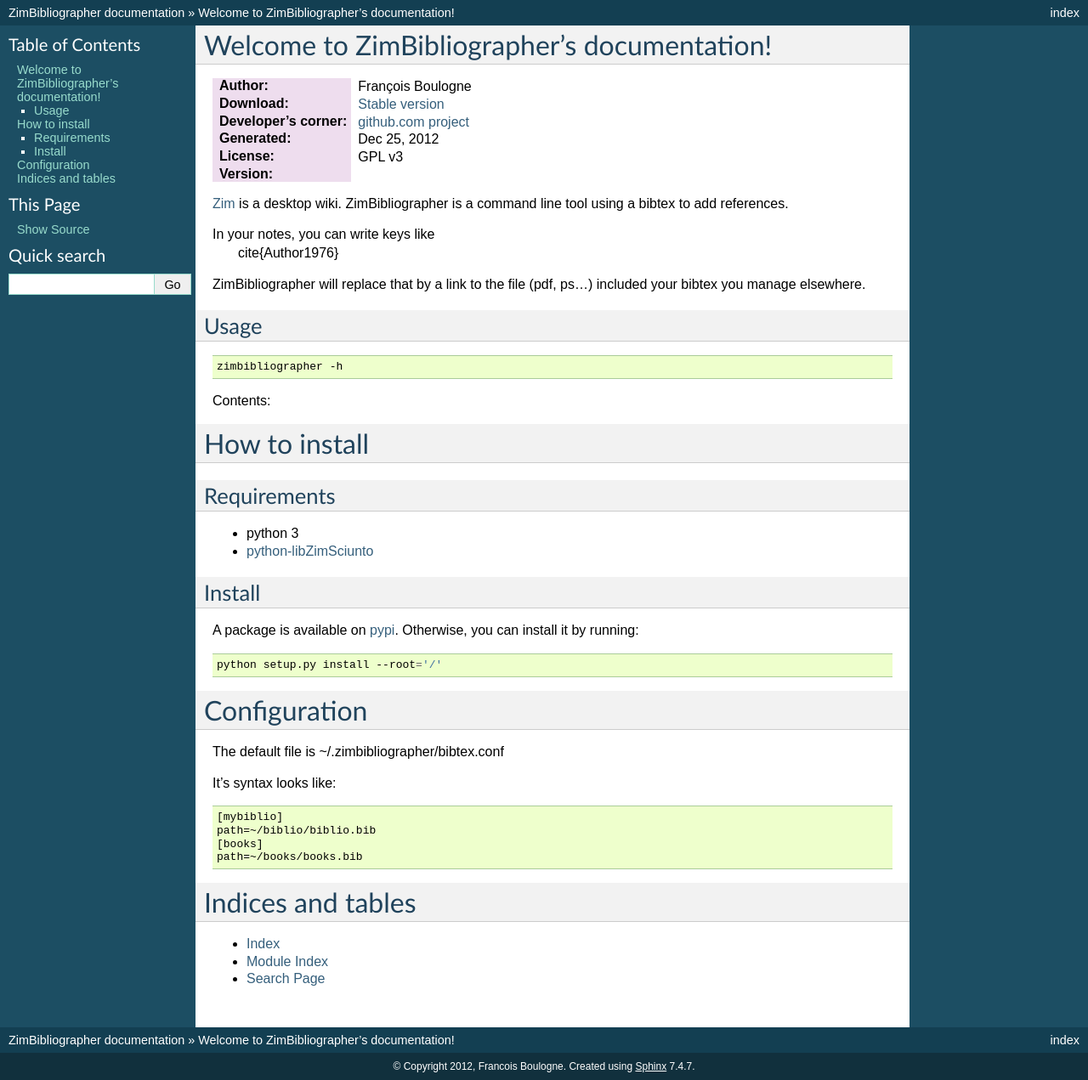
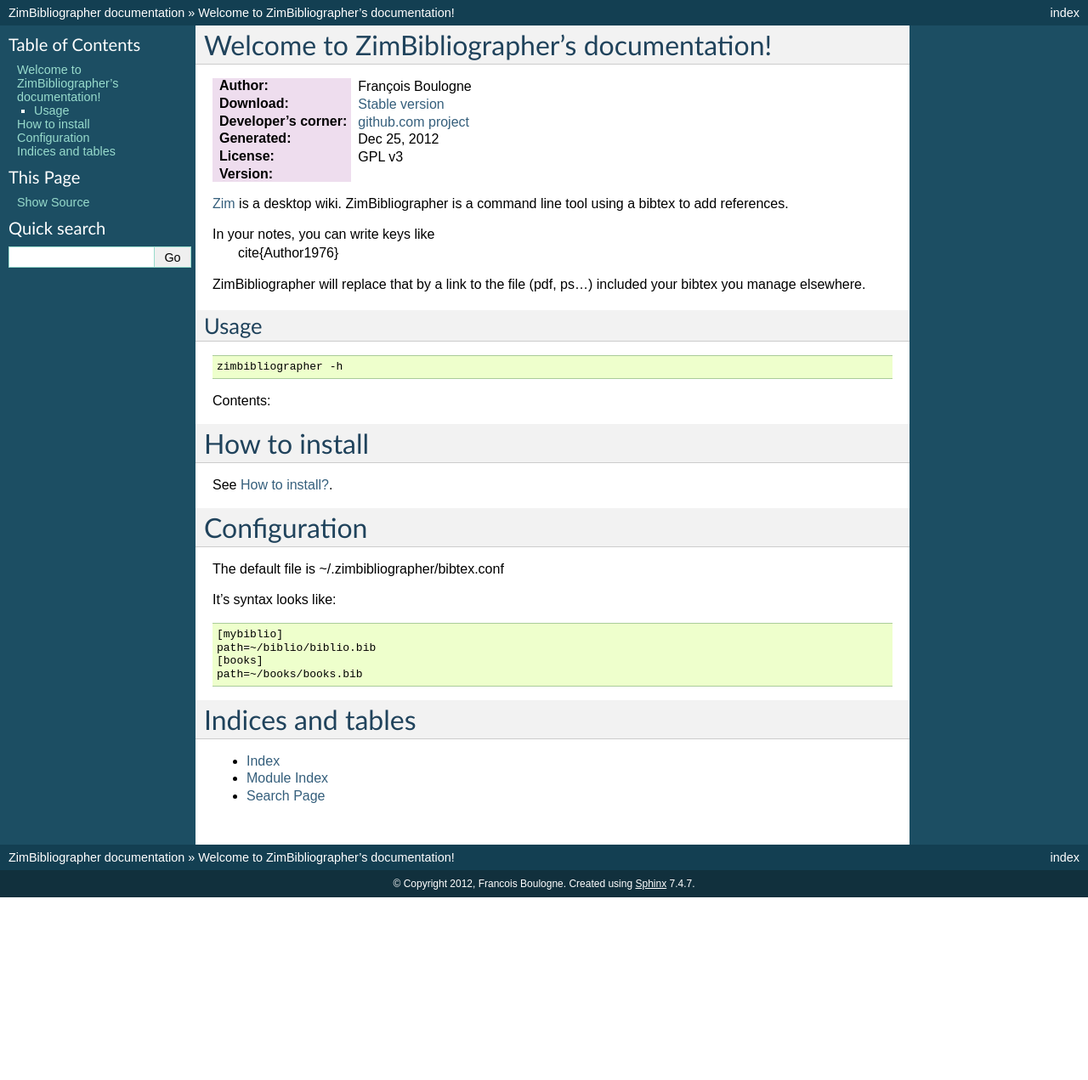
Before and after one commit to DarioGT/ZimBibliographer, a Sphinx documentation site: the page built from doc/index.rst, in a window 1280 px wide. Shown: the whole page at 85% size. Built offline with Sphinx 7.4.7, drawn with Linux system fonts in a browser that asks for light colours; formulas are drawn with MathJax 3; after the commit the page ends 1056 px from its top, so only the background shows below that.

Commit message:
add install procedure

```diff
--- a/doc/index.rst
+++ b/doc/index.rst
@@ -40,24 +40,7 @@
 How to install
 ==============
 
-Requirements
-------------
-
-* python 3
-* `python-libZimSciunto <http://pypi.python.org/pypi/libZimSciunto/>`_
-
-Install
--------
-
-A package is available on `pypi <http://pypi.python.org/pypi/ZimBibliographer/>`_.
-Otherwise, you can install it by running:
-
-.. code-block:: sh
-
-    python setup.py install --root='/'
-
-
-
+See :doc:`install`.
 
 Configuration
 =============
```
Also changed, not shown: doc/install.rst (added, +33 -0 lines).
